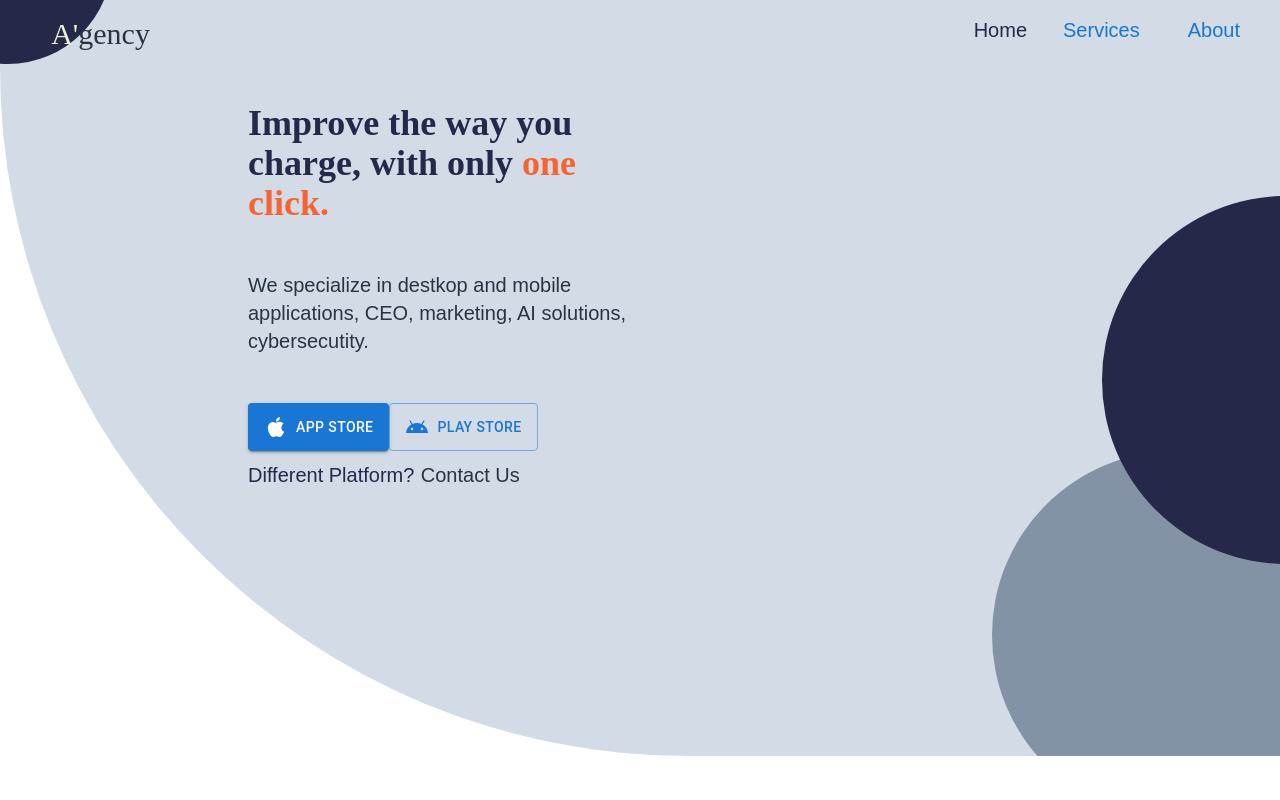
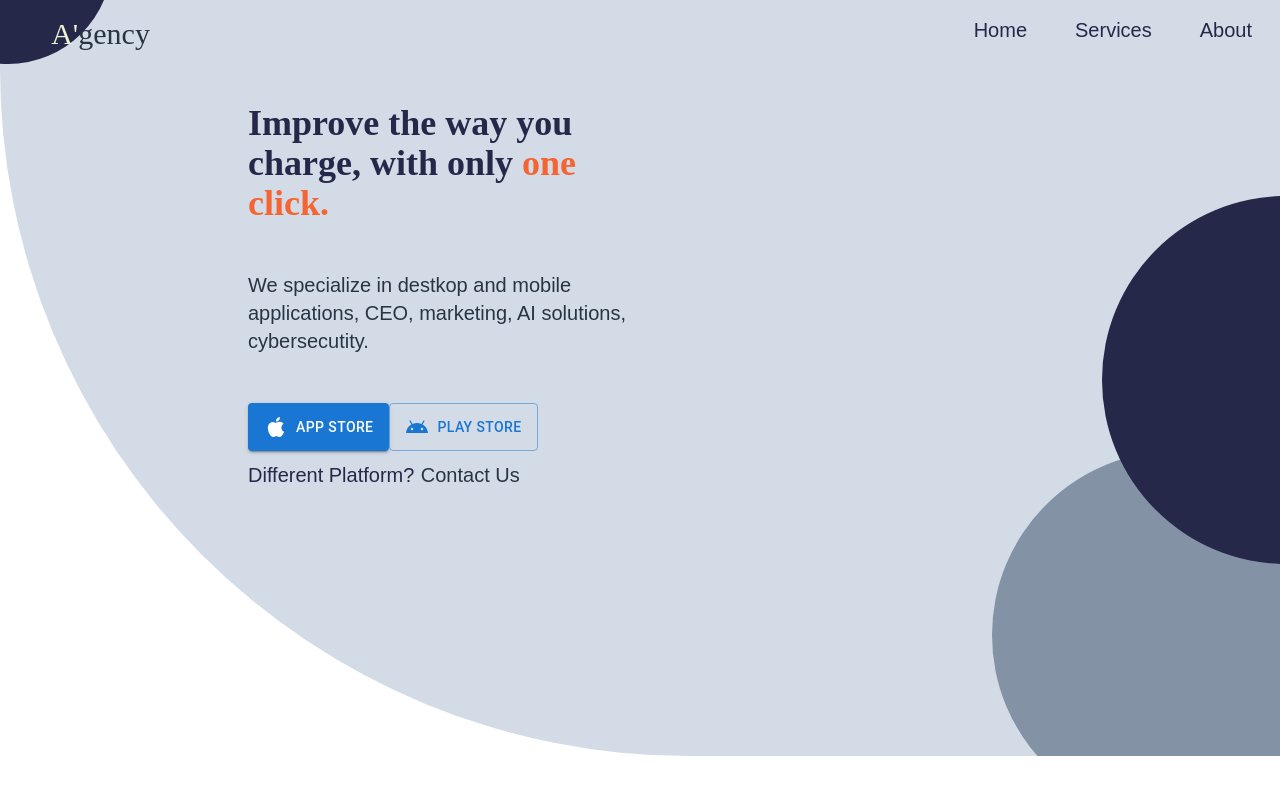
Before and after one commit to nazrinibrahimli/A-gency-website, a Next.js app: page / in a window 1280 px wide. Shown: the top 800 px of the page. Built offline with nearby package versions, Linux system fonts and the light colour scheme.

Commit message:
changed links in header

```diff
--- a/app/components/header.jsx
+++ b/app/components/header.jsx
@@ -13,12 +13,10 @@ const Header = () => {
         </Link>Home </p>
 
         <p className='text-blue text-xl px-3 font-sans'>        <Link href="services" underline="none" className='text-xl text-[#273444]   px-3 font-sans'>
-          {'Services'}
-        </Link></p>
+        </Link>Services</p>
 
         <p className='text-blue text-xl px-3 font-sans'>        <Link href="about" underline="none" className='text-xl text-[#273444]   px-3 font-sans'>
-          {'About'}
-        </Link></p>
+        </Link>About</p>
 
         {/* <Link href="#" underline="none" className='text-2xl text-blue lowercase px-3 font-serif'>
           {'Our Project'}
```
